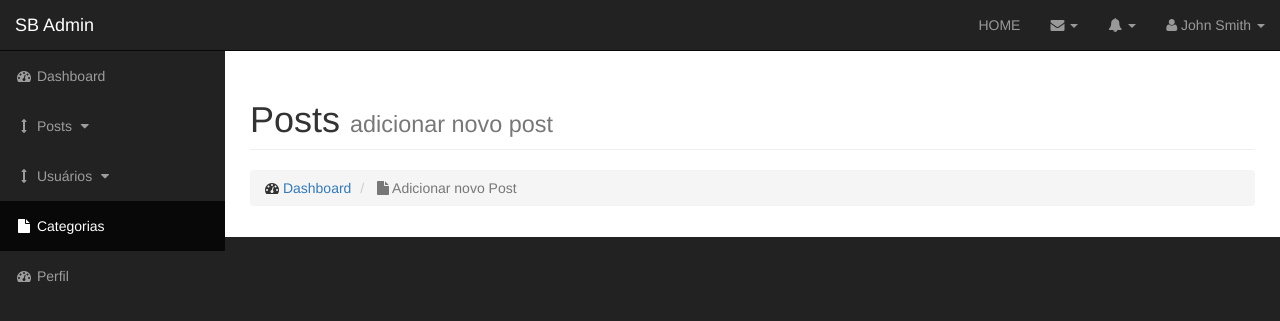
After one commit to SirFelipe/01-Digital-Experience, a PHP site: page /admin/add_post.php in a window 1280 px wide. The commit adds this page. Shown: the top 321 px of the page. Run offline with PHP 8.4, Linux system fonts and the light colour scheme; grey boxes labelled with a size stand in for pictures from a placeholder-image service; some libraries are stand-ins or nearby versions.

```diff
--- /dev/null
+++ b/cms/admin/add_post.php
@@ -0,0 +1,41 @@
+<?php ob_start(); ?>
+<?php include "../includes/db.php"; ?>
+<?php include "includes/functions.php"; ?>
+<?php include "includes/header.php"; ?>
+
+    <div id="wrapper">
+        <!-- Navigation -->
+ <?php include "includes/navigation.php"; ?>
+        <div id="page-wrapper">
+
+            <div class="container-fluid">
+
+                <!-- Page Heading -->
+                <div class="row">
+                    <div class="col-lg-12">
+                        <h1 class="page-header">
+                            Posts
+                            <small>adicionar novo post</small>
+                        </h1>
+                        <ol class="breadcrumb">
+                            <li>
+                                <i class="fa fa-dashboard"></i>  <a href="index.html">Dashboard</a>
+                            </li>
+                            <li class="active">
+                                <i class="fa fa-file"></i> Adicionar novo Post
+                            </li>
+                        </ol>
+                        <div class="col-sm-12">
+
+                        </div>
+
+                    </div>
+                </div>
+                <!-- /.row -->
+            </div>
+            <!-- /.container-fluid -->
+
+        </div>
+        <!-- /#page-wrapper -->
+
+  <?php include "includes/footer.php"; ?>
--- a/cms/admin/includes/editar_categoria.php
+++ b/cms/admin/includes/editar_categoria.php
@@ -28,7 +28,7 @@
 <hr>
 
 <?php
-  echo $id_cat;
+
   if(isset($_POST['atualizar'])){
     $edita_nm_cat = $_POST['nm_cat'];
     $query = "UPDATE T_CATEGORIA SET nm_cat = '$edita_nm_cat' WHERE id_cat = $id_cat";
--- a/cms/admin/includes/functions.php
+++ b/cms/admin/includes/functions.php
@@ -57,4 +57,34 @@ function removerCategoria(){
 }
 
 
+//FUNÇÃO DE MOSTRAR POSTS
+function mostrarDadosPost(){
+  global $connection;
+
+  $query = "SELECT * FROM T_POST";
+  $select_todos_posts = mysqli_query($connection, $query);
+
+  //TRAZENDO O NOME DAS CATEGORIAS DO DB COM ARRAY ASSOCIATIVO.
+  while($row = mysqli_fetch_assoc($select_todos_posts)){
+      $nm_post = $row['nm_post'];
+      $id_post = $row['id_post'];
+      $nm_autor = $row['nm_autor'];
+      $dt_post = $row['dt_post'];
+      $ds_conteudo = $row['ds_conteudo'];
+      $img_post = $row['img_post'];
+
+      /* foreach ($row as $key) { echo $key;}*/
+      echo '<tr>';
+      echo '<td>' . $id_post . '</td>';
+      echo '<td>' . $nm_post . '</td>';
+      echo '<td>' . $nm_autor . '</td>';
+      echo '<td>' . $dt_post . '</td>';
+      echo '<td>' . $ds_conteudo . '</td>';
+      echo "<td class=col-sm-2><img src='../img/$img_post' class='img-responsive'></td>";
+      //echo '<td class="text-center"><a class="fa fa-trash" href="post.php?delete=' . $id_post . '"></a></td>';
+      //echo '<td class="text-center"><a class="fa fa-pencil" href="post.php?edit=' .  $id_post . '"></a></td>';
+      echo '</tr>';
+  }
+}
+
  ?>
--- a/cms/admin/includes/navigation.php
+++ b/cms/admin/includes/navigation.php
@@ -124,36 +124,32 @@
                 <a href="index.html"><i class="fa fa-fw fa-dashboard"></i> Dashboard</a>
             </li>
             <li>
-                <a href="charts.html"><i class="fa fa-fw fa-bar-chart-o"></i> Charts</a>
+                <a href="javascript:;" data-toggle="collapse" data-target="#demo"><i class="fa fa-fw fa-arrows-v"></i> Posts <i class="fa fa-fw fa-caret-down"></i></a>
+                <ul id="demo" class="collapse">
+                    <li>
+                        <a href="../admin/add_post.php">Adicionar Post</a>
+                    </li>
+                    <li>
+                        <a href="../admin/post.php">Visualizar Posts</a>
+                    </li>
+                </ul>
             </li>
             <li>
-                <a href="tables.html"><i class="fa fa-fw fa-table"></i> Tables</a>
-            </li>
-            <li>
-                <a href="forms.html"><i class="fa fa-fw fa-edit"></i> Forms</a>
-            </li>
-            <li>
-                <a href="bootstrap-elements.html"><i class="fa fa-fw fa-desktop"></i> Bootstrap Elements</a>
-            </li>
-            <li>
-                <a href="bootstrap-grid.html"><i class="fa fa-fw fa-wrench"></i> Bootstrap Grid</a>
-            </li>
-            <li>
-                <a href="javascript:;" data-toggle="collapse" data-target="#demo"><i class="fa fa-fw fa-arrows-v"></i> Dropdown <i class="fa fa-fw fa-caret-down"></i></a>
+                <a href="javascript:;" data-toggle="collapse" data-target="#demo"><i class="fa fa-fw fa-arrows-v"></i> Usuários <i class="fa fa-fw fa-caret-down"></i></a>
                 <ul id="demo" class="collapse">
                     <li>
-                        <a href="#">Dropdown Item</a>
+                        <a href="#">Adicionar Usuários</a>
                     </li>
                     <li>
-                        <a href="#">Dropdown Item</a>
+                        <a href="#">Visualizar Usuários</a>
                     </li>
                 </ul>
             </li>
             <li class="active">
-                <a href="blank-page.html"><i class="fa fa-fw fa-file"></i> Blank Page</a>
+                <a href="categorias.php"><i class="fa fa-fw fa-file"></i> Categorias</a>
             </li>
             <li>
-                <a href="index-rtl.html"><i class="fa fa-fw fa-dashboard"></i> RTL Dashboard</a>
+                <a href="index-rtl.html"><i class="fa fa-fw fa-dashboard"></i> Perfil </a>
             </li>
         </ul>
     </div>
--- a/cms/index.php
+++ b/cms/index.php
@@ -24,12 +24,12 @@
                   $select_posts = mysqli_query($connection, $query);
 
                   while($row = mysqli_fetch_assoc($select_posts)){
-                    $nm_titulo = $row['nm_titulo'];
+                    $nm_titulo = $row['nm_post'];
                     $nm_autor = $row['nm_autor'];
                     $dt_post = $row['dt_post'];
                     $ds_conteudo = $row['ds_conteudo'];
                     $img_post = $row['img_post'];
-                    $ds_tags = $row['ds_tags'];
+                    //$ds_tags = $row['ds_tags'];
 
                     $dt_post = date('d-m-Y', strtotime($dt_post));
                 ?>
```
Also changed, not shown: cms/admin/post.php (added, +59 -0 lines), cms/img/doggo.jpg (renamed from cms/img/dog.jpg).
